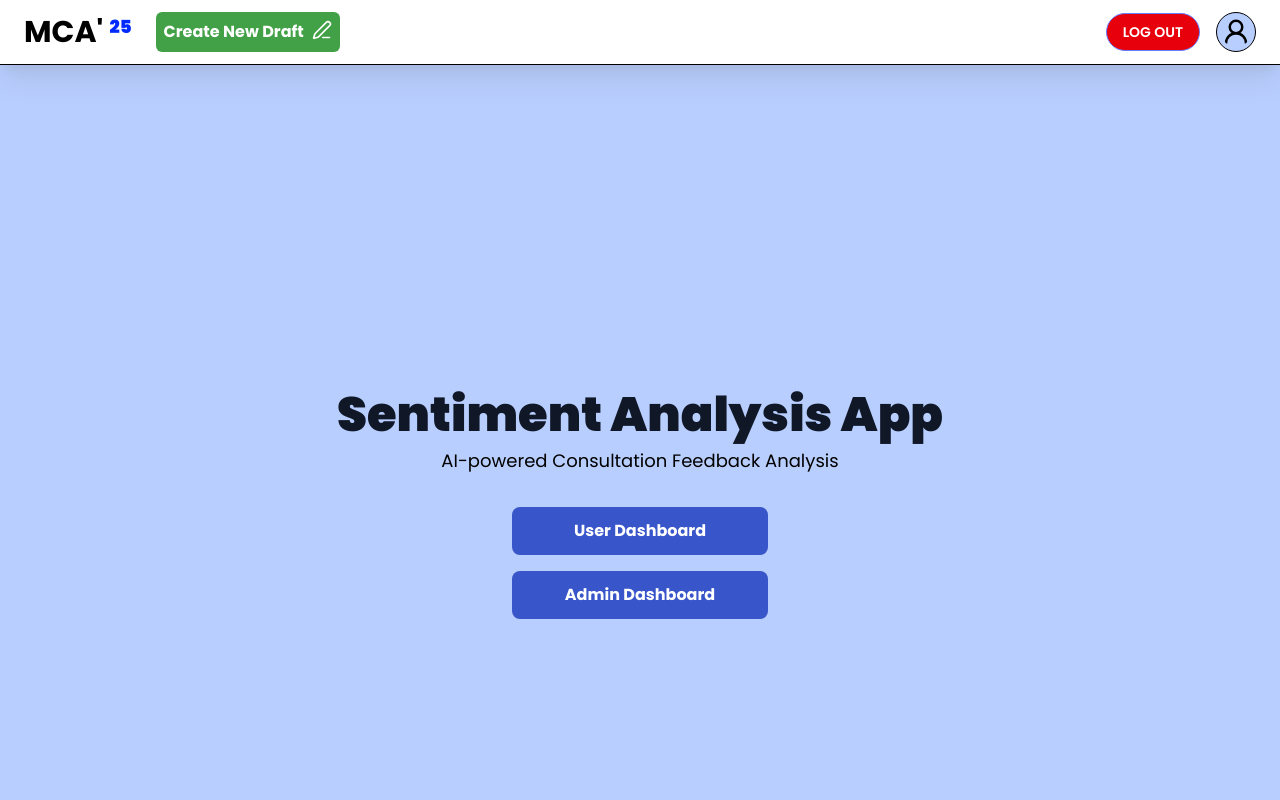
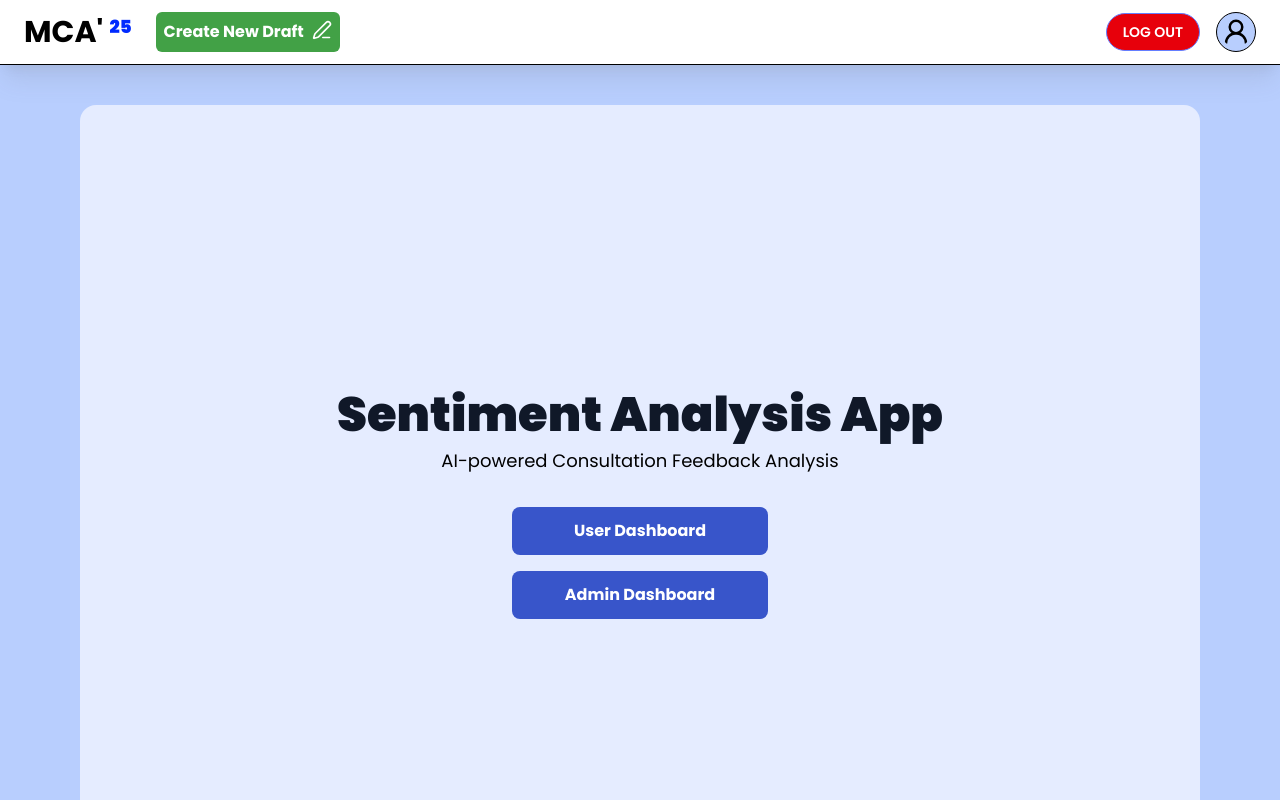
Before and after one commit to dipannitasharma/sentiment-analysis, a React (Vite) app: page / in a window 1280 px wide. Shown: the top 800 px of the page. Built offline with nearby package versions, Linux system fonts and the light colour scheme.

Commit message:
feat: enhance Home component styling and update LatestDrafts to use Link for navigation

```diff
--- a/src/components/Home.jsx
+++ b/src/components/Home.jsx
@@ -3,7 +3,7 @@ import { Link } from "react-router-dom";
 
 const Home = () => {
     return (
-        <div className="flex flex-col items-center justify-center min-h-screen ">
+        <div className="flex flex-col items-center justify-center min-h-screen bg-[#e5ecff] rounded-2xl ">
             {/* Title */}
             <h1 className="text-5xl font-black text-gray-900 mb-2">
                 Sentiment Analysis App
--- a/src/components/USER/LatestDrafts.jsx
+++ b/src/components/USER/LatestDrafts.jsx
@@ -1,5 +1,6 @@
 import React from "react";
 import { CircleCheckBig, ChevronRight, Clock, ChevronLeft } from "lucide-react";
+import { Link } from "react-router-dom";
 
 const LatestDraft = ({
     title = "Digital Data Protection and Privacy Bill, 2025",
@@ -47,9 +48,12 @@ const LatestDraft = ({
 
                 {/* Action button */}
                 <div className="flex justify-center">
-                    <button className="flex items-center w-[80%] justify-center gap-2 rounded-md bg-[#42a146] px-4 py-2 font-bold text-white hover:bg-[#368838] transition">
-                        Check Out <ChevronRight size={18} />
-                    </button>
+                    <Link to="/dashboard-user/:slug"
+                        className="w-full flex justify-center">
+                        <button className="flex items-center w-[80%] justify-center gap-2 rounded-md bg-[#42a146] px-4 py-2 font-bold text-white hover:bg-[#368838] transition">
+                            Check Out <ChevronRight size={18} />
+                        </button>
+                    </Link>
                 </div>
             </div>
         </div>
```
